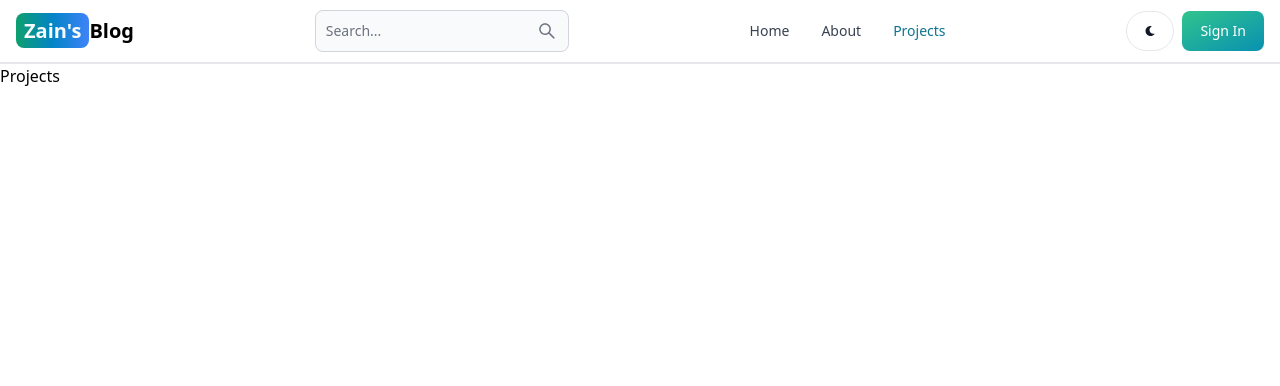
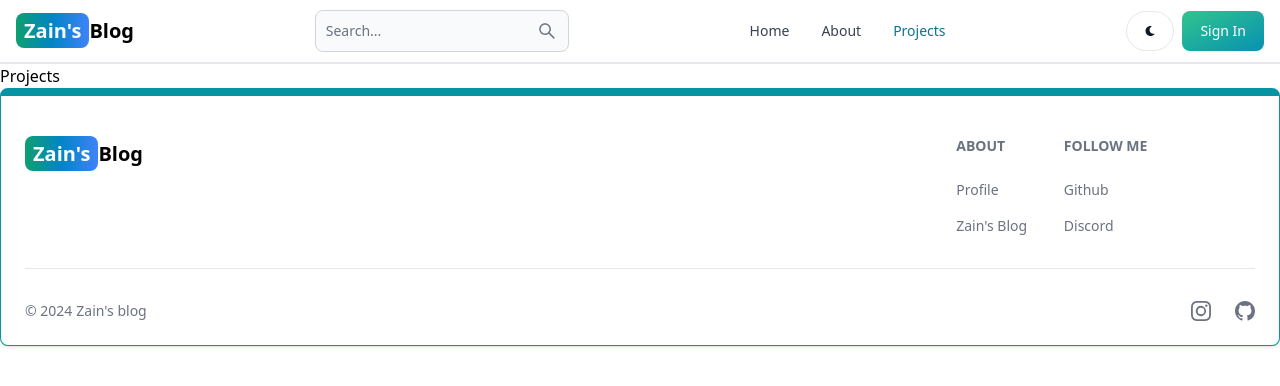
Before and after one commit to ImZAIN03/BLOG-APP, a React (Vite) app in the folder client/: page /projects in a window 1280 px wide. Shown: the top 386 px of the page. Built offline with nearby package versions, Linux system fonts and the light colour scheme.

Commit message:
Footer Component

```diff
--- a/client/src/App.jsx
+++ b/client/src/App.jsx
@@ -6,6 +6,7 @@
 import Dashboard from './pages/Dashboard';
 import Projects from './pages/Projects';
 import Header from './components/Header';
+import Footer from './components/Footer';
 
 export default function App() {
   return (
@@ -19,6 +20,7 @@
         <Route path='/dashboard' element={<Dashboard/>}/>
         <Route path='/projects' element={<Projects/>}/>
       </Routes>
+      <Footer/>
     </BrowserRouter>
   )
 }
--- /dev/null
+++ b/client/src/components/Footer.jsx
@@ -0,0 +1,72 @@
+import { Footer } from 'flowbite-react';
+import { Link } from 'react-router-dom';
+import { BsFacebook, BsInstagram, BsTwitter, BsGithub, BsDribbble } from 'react-icons/bs';
+export default function FooterCom() {
+  return (
+    <Footer container className='border border-t-8 border-teal-500'>
+      <div className='w-full max-w-7xl mx-auto'>
+        <div className='grid w-full justify-between sm:flex md:grid-cols-1'>
+          <div className='mt-5'>
+            <Link
+              to='/'
+              className='self-center whitespace-nowrap text-lg sm:text-xl font-semibold dark:text-white'
+            >
+              <span className='px-2 py-1 bg-gradient-to-r from-green-500 via-sky-600 to-blue-500 rounded-lg text-white'>
+                Zain's
+              </span>
+              Blog
+            </Link>
+          </div>
+          <div className='grid grid-cols-2 gap-8 mt-4 sm:grid-cols-3 sm:gap-6'>
+            <div>
+              <Footer.Title title='About' />
+              <Footer.LinkGroup col>
+                <Footer.Link
+                  href='https://www.linkedin.com/in/muhammed-zain2003/'
+                  target='_blank'
+                  rel='noopener noreferrer'
+                >
+                  Profile
+                </Footer.Link>
+                <Footer.Link
+                  href='/about'
+                  target='_blank'
+                  rel='noopener noreferrer'
+                >
+                  Zain's Blog
+                </Footer.Link>
+              </Footer.LinkGroup>
+            </div>
+            <div>
+              <Footer.Title title='Follow Me' />
+              <Footer.LinkGroup col>
+                <Footer.Link
+                  href='https://www.github.com/sahandghavidel'
+                  target='_blank'
+                  rel='noopener noreferrer'
+                >
+                  Github
+                </Footer.Link>
+                <Footer.Link href='#'>Discord</Footer.Link>
+              </Footer.LinkGroup>
+            </div>
+
+          </div>
+        </div>
+        <Footer.Divider />
+        <div className='w-full sm:flex sm:items-center sm:justify-between'>
+          <Footer.Copyright
+            href='#'
+            by="Zain's blog"
+            year={new Date().getFullYear()}
+          />
+          <div className="flex gap-6 sm:mt-0 mt-4 sm:justify-center">
+            <Footer.Icon href='https://www.instagram.com/mzain03/' icon={BsInstagram}/>
+            <Footer.Icon href='https://github.com/ImZAIN03' icon={BsGithub}/>
+
+          </div>
+        </div>
+      </div>
+    </Footer>
+  );
+}
```
